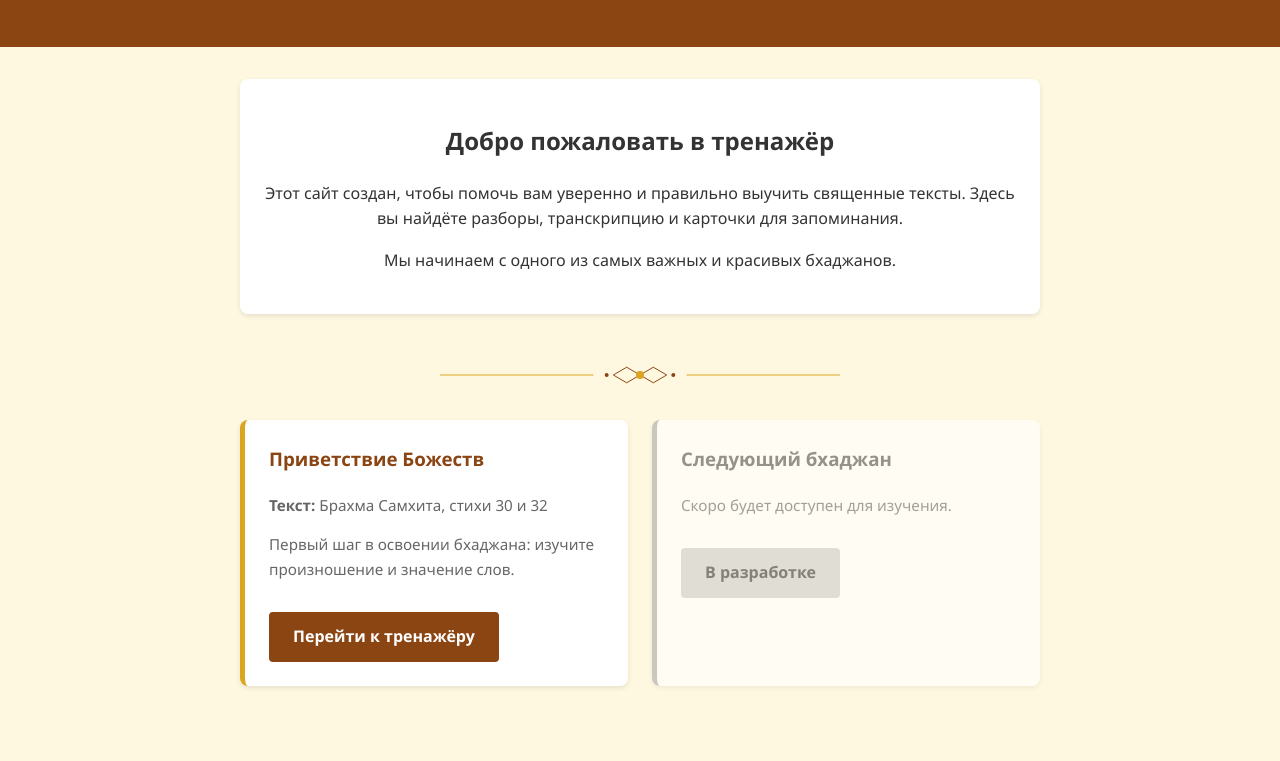
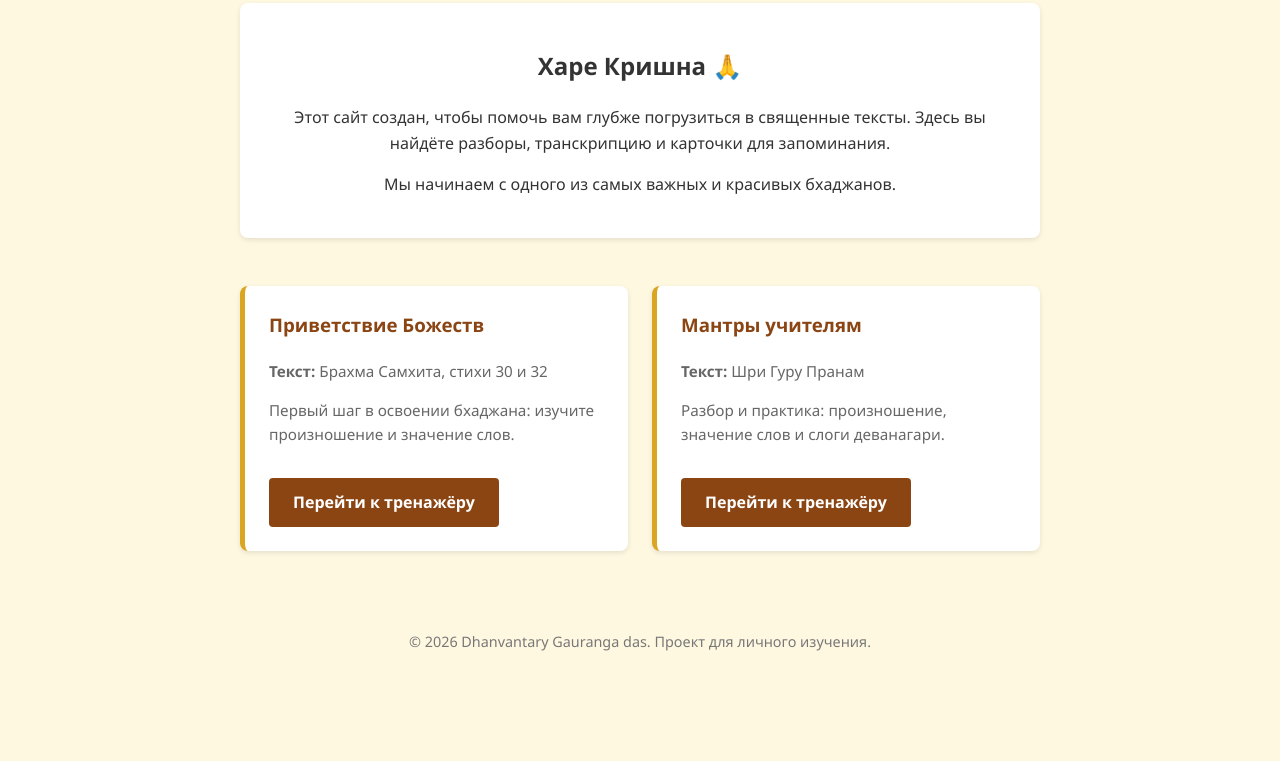
Before and after one commit to dhanvantary/dhanvantary.github.io, a plain HTML site: page index.html in a window 1280 px wide. Shown: the part 198-959 px from the top of the page. After the commit the page ends 897 px from the top, so only its background shows below. Drawn offline with Linux system fonts and the light colour scheme.

Commit message:
Update index.html

```diff
--- a/index.html
+++ b/index.html
@@ -1,4 +1,4 @@
-        <!DOCTYPE html>
+       <!DOCTYPE html>
 <html lang="ru">
 <head>
   <meta charset="utf-8">
@@ -7,20 +7,17 @@
   <link rel="stylesheet" href="style.css">
 </head>
 <body>
-<header>
-  <img src="lotus.svg" alt="" class="lotus-icon">
-  <h1>Dhanvantary Sanskrit</h1>
-  <p>Тренажёр для изучения бхаджанов и санскрита</p>
-</header>
+  <header>
+   <h1>Dhanvantary Sanskrit</h1>
+    <p>Тренажёр для изучения бхаджанов и санскрита</p>
+  </header>
 
   <main>
     <section class="description">
-      <h2>Добро пожаловать в тренажёр</h2>
-      <p>Этот сайт создан, чтобы помочь вам уверенно и правильно выучить священные тексты. Здесь вы найдёте разборы, транскрипцию и карточки для запоминания.</p>
+      <h2>Харе Кришна 🙏</h2>
+      <p>Этот сайт создан, чтобы помочь вам глубже погрузиться в  священные тексты. Здесь вы найдёте разборы, транскрипцию и карточки для запоминания.</p>
       <p>Мы начинаем с одного из самых важных и красивых бхаджанов.</p>
     </section>
-
-    <img src="divider.svg" alt="" class="divider">
 
     <section class="card-grid">
       <!-- Карточка первого бхаджана -->
@@ -31,17 +28,18 @@
         <a href="welcome-verse1.html" class="btn">Перейти к тренажёру</a>
       </article>
 
-      <!-- Заглушка для следующего бхаджана (можно удалить, если пока не нужно) -->
-      <article class="bhajan-card" style="opacity: 0.6; filter: grayscale(100%);">
-        <h3>Следующий бхаджан</h3>
-        <p>Скоро будет доступен для изучения.</p>
-        <a href="#" class="btn" style="background-color: #ccc; color: #333; cursor: not-allowed;">В разработке</a>
+      <!-- Карточка второго раздела -->
+      <article class="bhajan-card">
+        <h3>Мантры учителям</h3>
+        <p><strong>Текст:</strong> Шри Гуру Пранам</p>
+        <p>Разбор и практика: произношение, значение слов и слоги деванагари.</p>
+        <a href="guru-mantras.html" class="btn">Перейти к тренажёру</a>
       </article>
     </section>
   </main>
 
   <footer>
-    <p>&copy; 2024 Dhanvantary Sanskrit. Проект для личного изучения.</p>
+    <p>&copy; 2026 Dhanvantary Gauranga das. Проект для личного изучения.</p>
   </footer>
 </body>
 </html>
```
